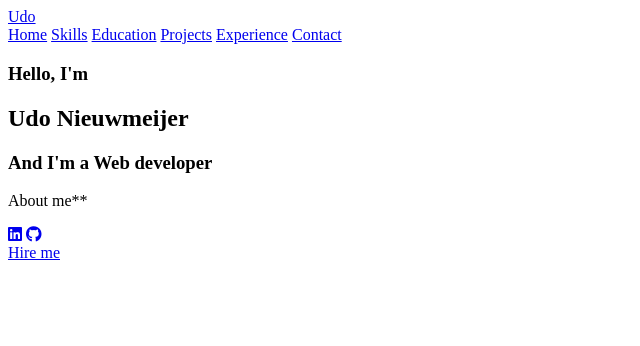
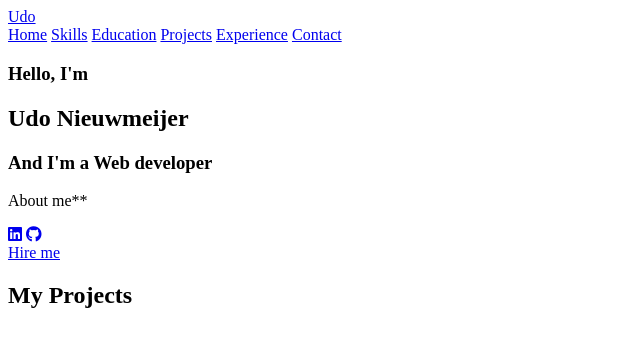
Before and after one commit to UdoNieuw/MyPortifolio, a plain HTML site: page Index.html in a window 1280 px wide. Shown: the whole page, without its empty margins (0-640 px from the left). Drawn offline with Linux system fonts and the light colour scheme.

Commit message:
Update Index.html

```diff
--- a/Index.html
+++ b/Index.html
@@ -21,9 +21,9 @@
                     </nav>
                 </header>
             </div>
-            <!-- Home section -->
+            <!-- Hero section -->
             <section>
-                <div class="home-content">
+                <div class="hero-content">
                     <h3>Hello, I'm</h3>
                     <h1>Udo Nieuwmeijer</h1>
                     <h3>And I'm a <span>Web developer</span></h3>
@@ -35,6 +35,12 @@
                     <a href="#" class="btn">Hire me</a>
                 </div>
             </section>
+            <!-- Projects -->
+            <section>
+                <div class="projects-content">
+                    <h2>My Projects</h2>
+                </div>
+            </section>
         </div>
     </body>
 </html>
```
